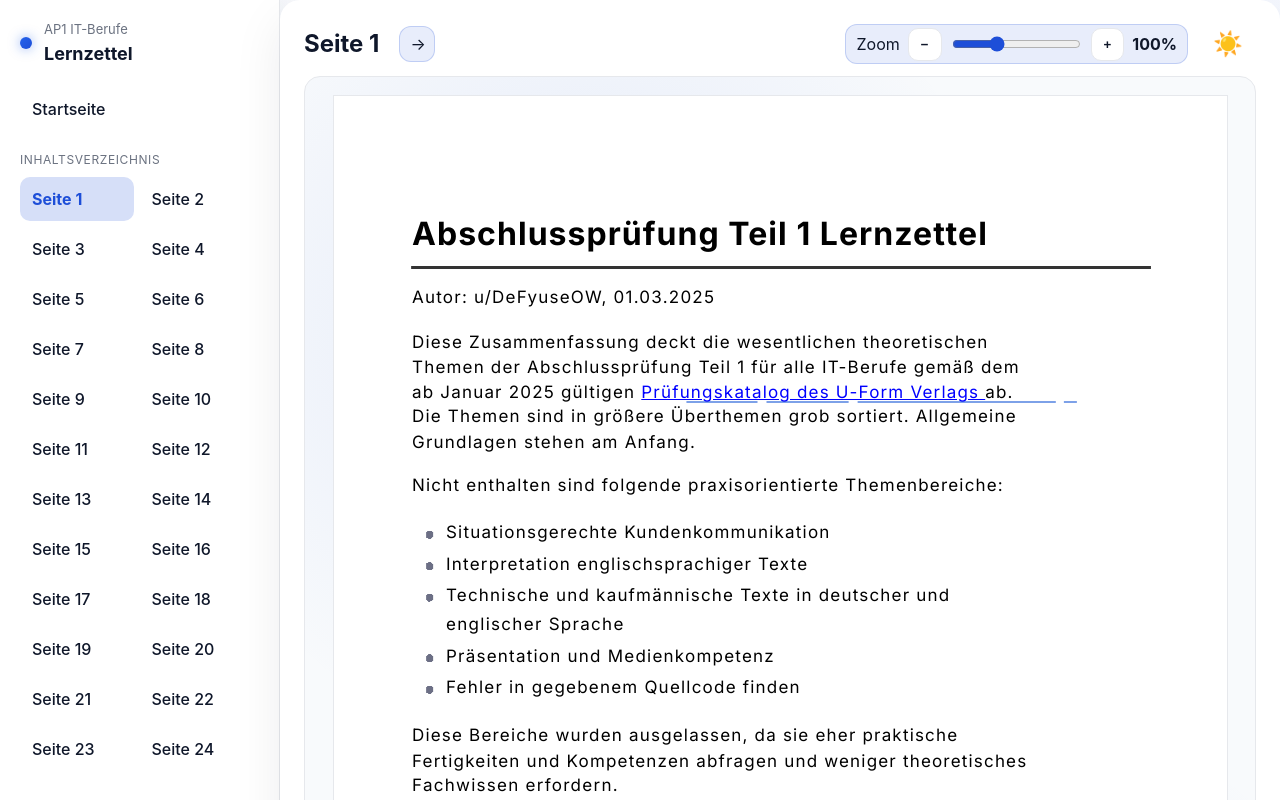
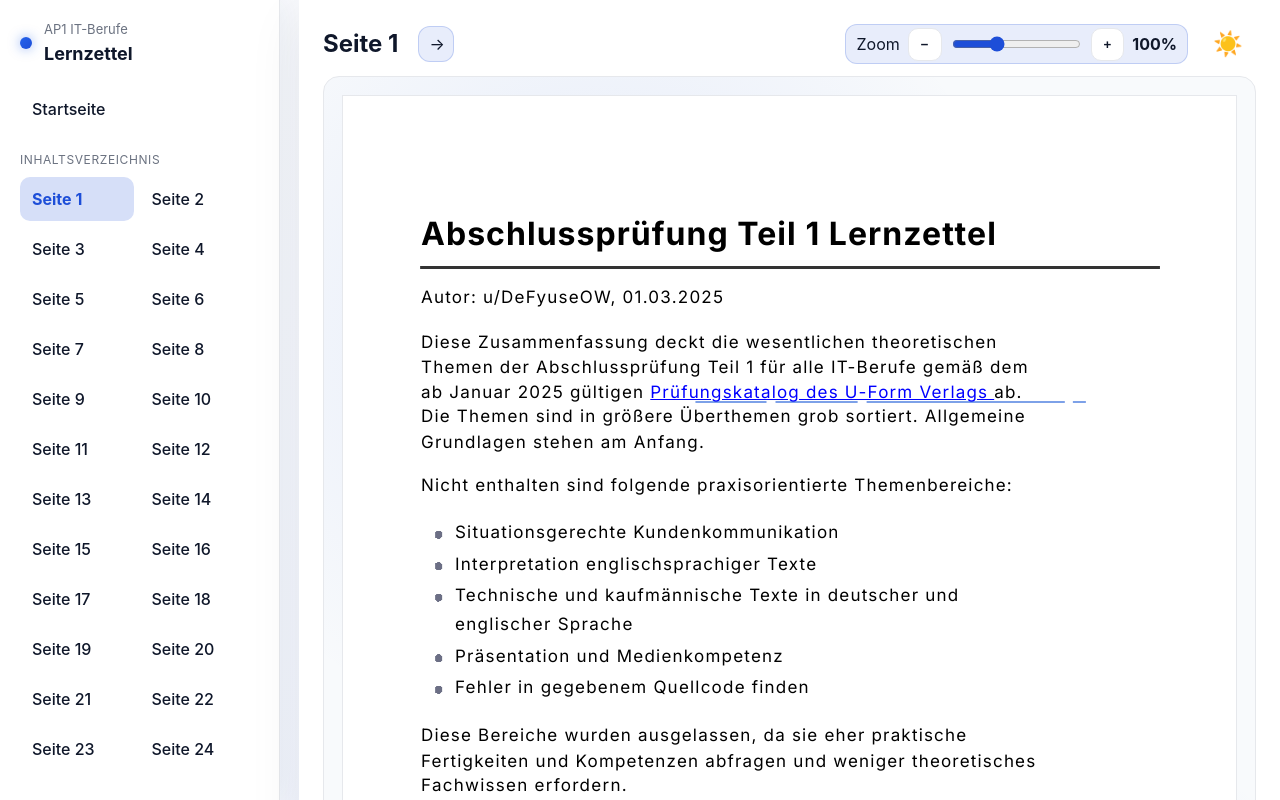
Before and after one commit to IlyaBashlyaev/AP1-Lernzettel, a React (Vite) app: page /page/1 in a window 1280 px wide. Shown: the top 800 px of the page. Built offline with nearby package versions, Linux system fonts and the light colour scheme.

Commit message:
Minor changes of the CSS styles

```diff
--- a/src/App.css
+++ b/src/App.css
@@ -1,4 +1,4 @@
-.app-shell {
+.app {
     display: grid;
     grid-template-columns: 280px 1fr;
     min-height: 100vh;
@@ -352,20 +352,30 @@ button.ghost {
     box-shadow: none;
 }
 
-@media (max-width: 1332px) {
+@media (max-width: 1300px) {
     .content {
+        position: absolute;
+        right: 0;
         padding: 0 !important;
+        border-radius: 0;
+    }
+
+    .content__body {
         border-radius: 0;
     }
 }
 
 @media (max-width: 1200px) {
-    .app-shell {
+    .app {
         grid-template-columns: 1fr;
     }
 
     .nav-list {
         height: 100px;
+    }
+
+    .content {
+        position: static;
     }
 
     .content__body {
@@ -384,12 +394,14 @@ button.ghost {
         padding: 0;
     }
 
+    .page-canvas {
+        width: calc(100vw - 2px);
+    }
+}
+
+@media (max-width: 992px) {
     .page-frame {
         width: 100vw;
-    }
-
-    .page-canvas {
-        width: calc(100vw - 2px);
     }
 }
 
--- a/src/App.jsx
+++ b/src/App.jsx
@@ -20,7 +20,7 @@ export default function App() {
     document.body.setAttribute('data-theme', theme);
 
     return (
-        <div className="app-shell">
+        <div className="app">
             <Sidebar />
             <div className="content">
                 <main className="content__body">
```
